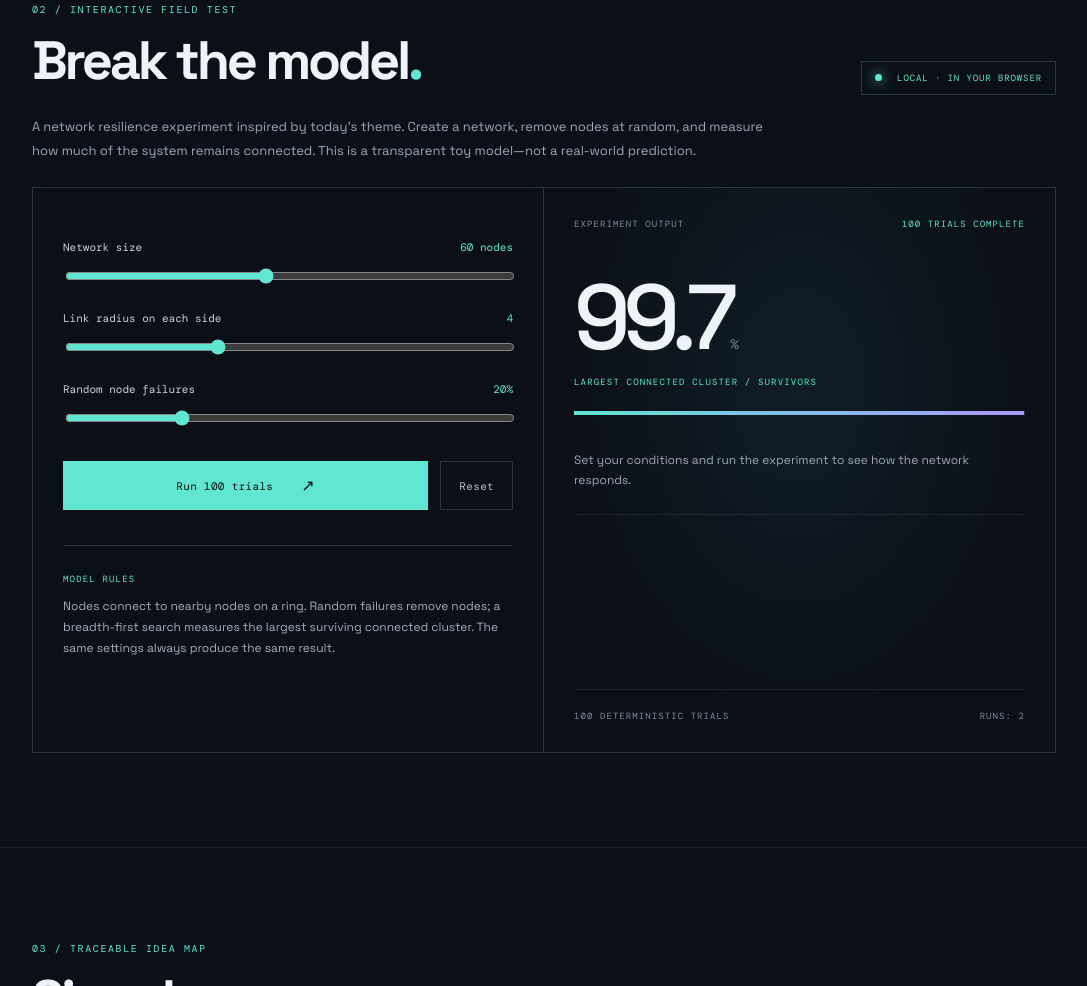
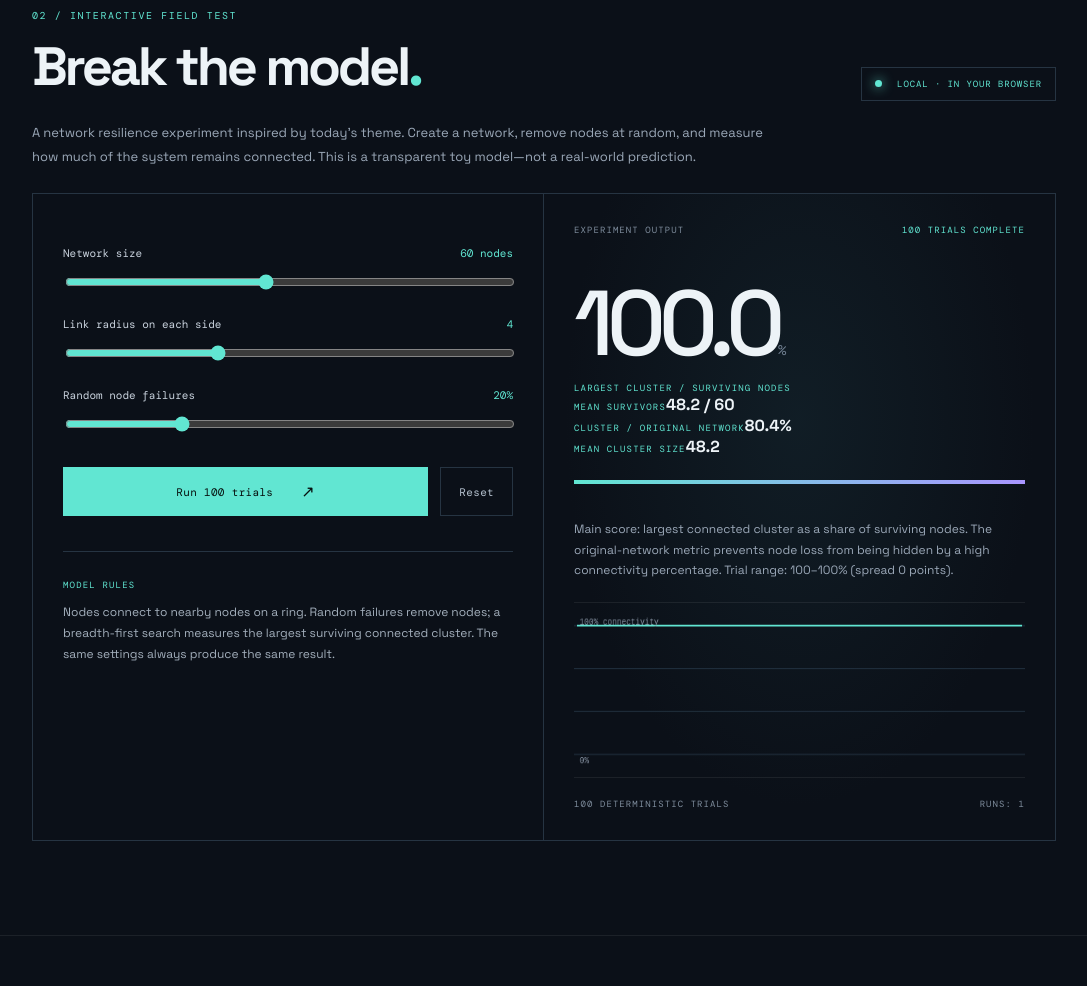
Before and after one commit to Duos0315/Future-Signal, a website: page index.html in a window 1280 px wide. Shown: the part 1814-2800 px from the top of the page, without its empty margins (96-1183 px from the left). Drawn offline with nearby package versions, Linux system fonts and the light colour scheme.

Commit message:
Clarify experiment metrics and improve mobile navigation structure

```diff
--- a/index.html
+++ b/index.html
@@ -12,7 +12,7 @@
 <body>
 <div class="noise" aria-hidden="true"></div>
 <header class="topbar"><a class="brand" href="#top"><span class="brand-mark">F</span><span>FUTURE<span class="slash">//</span>SIGNAL</span></a>
-<nav aria-label="Main navigation"><a href="#today">Today</a><a href="#lab">Experiment</a><a href="#signal-map">Map</a><a href="#archive">Archive</a></nav>
+<button class="menu-toggle" id="menu-toggle" aria-expanded="false" aria-controls="main-nav">MENU <span aria-hidden="true">☰</span></button><nav id="main-nav" aria-label="Main navigation"><a href="#today">Today</a><a href="#lab">Experiment</a><a href="#signal-map">Index</a><a href="#archive">Archive</a></nav>
 <div class="top-actions"><span class="edition" id="edition-count">EDITION 001</span><a class="github-link" href="https://github.com/Duos0315/Future-Signal" target="_blank" rel="noreferrer">SOURCE ↗</a></div></header>
 <main id="top">
 <section class="hero"><div class="hero-inner"><div class="eyebrow"><span class="pulse"></span> AN OPEN EXPERIMENT IN WHAT COMES NEXT</div>
@@ -33,8 +33,8 @@
 <label for="failure-rate">Random node failures <output id="failure-value">20%</output></label><input id="failure-rate" type="range" min="0" max="80" value="20" step="5">
 <div class="control-actions"><button class="button primary" id="run-sim">Run 100 trials <span>↗</span></button><button class="button ghost" id="reset-sim">Reset</button></div>
 <div class="model-note"><span class="detail-label">MODEL RULES</span><p>Nodes connect to nearby nodes on a ring. Random failures remove nodes; a breadth-first search measures the largest surviving connected cluster. The same settings always produce the same result.</p></div></div>
-<div class="lab-result"><div class="result-head"><span>EXPERIMENT OUTPUT</span><span id="run-status">READY</span></div><div class="result-number" id="result-score">—<span>%</span></div><div class="result-label">LARGEST CONNECTED CLUSTER / SURVIVORS</div><div class="meter"><i id="result-meter"></i></div><p id="result-explanation" aria-live="polite">Set your conditions and run the experiment to see how the network responds.</p><div class="chart-wrap"><canvas id="trial-chart" width="640" height="170" aria-label="Connectivity across 100 trials"></canvas></div><div class="result-foot"><span>100 DETERMINISTIC TRIALS</span><span id="run-count">RUNS: 0</span></div></div></div></section>
-<section class="section graph-section" id="signal-map"><div class="section-head"><div><div class="eyebrow">03 / TRACEABLE IDEA MAP</div><h2>Signal map<span class="accent">.</span></h2></div><span class="archive-count">EXPLICIT LINKS ONLY</span></div><p class="graph-intro">Each line represents a signal's recorded domain classification. No scientific relationship is inferred or invented; the map grows as verified archive records accumulate.</p><canvas id="knowledge-map" width="900" height="300" aria-label="Map connecting archived signals to their recorded domains"></canvas><p id="graph-summary" class="graph-summary">Loading documented signal relationships…</p></section><section class="section archive-section" id="archive"><div class="section-head"><div><div class="eyebrow">03 / THE SIGNAL LIBRARY</div><h2>Past transmissions<span class="accent">.</span></h2></div><span class="archive-count" id="archive-count">0 SIGNALS</span></div>
+<div class="lab-result"><div class="result-head"><span>EXPERIMENT OUTPUT</span><span id="run-status">READY</span></div><div class="result-number" id="result-score">—<span>%</span></div><div class="result-label">LARGEST CLUSTER / SURVIVING NODES</div><div class="metric-grid"><div><span class="detail-label">MEAN SURVIVORS</span><strong id="survivor-score">—</strong></div><div><span class="detail-label">CLUSTER / ORIGINAL NETWORK</span><strong id="original-score">—</strong></div><div><span class="detail-label">MEAN CLUSTER SIZE</span><strong id="cluster-score">—</strong></div></div><div class="meter"><i id="result-meter"></i></div><p id="result-explanation" aria-live="polite">Set your conditions and run the experiment to see how the network responds.</p><div class="chart-wrap"><canvas id="trial-chart" width="640" height="170" aria-label="Connectivity across 100 trials"></canvas></div><div class="result-foot"><span>100 DETERMINISTIC TRIALS</span><span id="run-count">RUNS: 0</span></div></div></div></section>
+<section class="section graph-section" id="signal-map"><div class="section-head"><div><div class="eyebrow">03 / SIGNAL INDEX</div><h2>Signal index<span class="accent">.</span></h2></div><span class="archive-count">EXPLICIT LINKS ONLY</span></div><p class="graph-intro">Each line represents a signal's recorded domain classification. No scientific relationship is inferred or invented; the map grows as verified archive records accumulate.</p><canvas id="knowledge-map" width="900" height="300" aria-label="Map connecting archived signals to their recorded domains"></canvas><p id="graph-summary" class="graph-summary">Loading documented signal relationships…</p></section><section class="section archive-section" id="archive"><div class="section-head"><div><div class="eyebrow">04 / THE SIGNAL LIBRARY</div><h2>Past transmissions<span class="accent">.</span></h2></div><span class="archive-count" id="archive-count">0 SIGNALS</span></div>
 <div class="archive-tools"><input id="archive-search" type="search" placeholder="Search signals, fields or questions…" aria-label="Search archive"><select id="archive-filter" aria-label="Filter by field"><option value="">All fields</option></select><span id="archive-status">LATEST FIRST</span></div>
 <div class="archive-list" id="archive-list"><div class="archive-empty">The archive is syncing…</div></div><button class="button ghost load-more" id="load-more" hidden>Load more signals ↓</button>
 </section>
```
